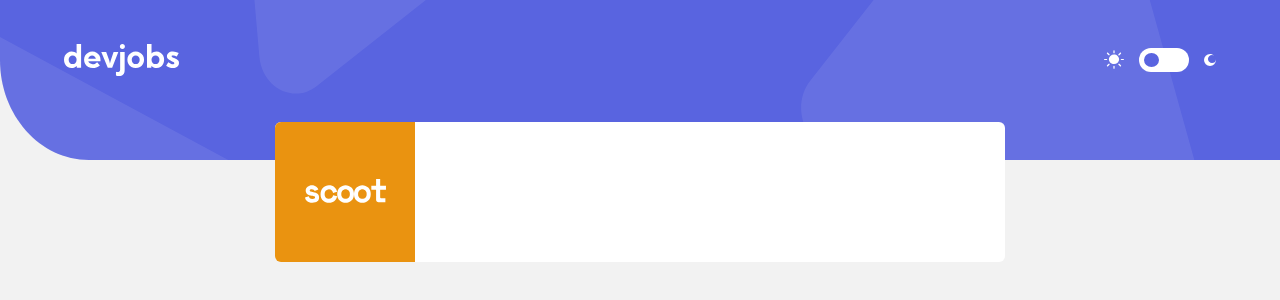
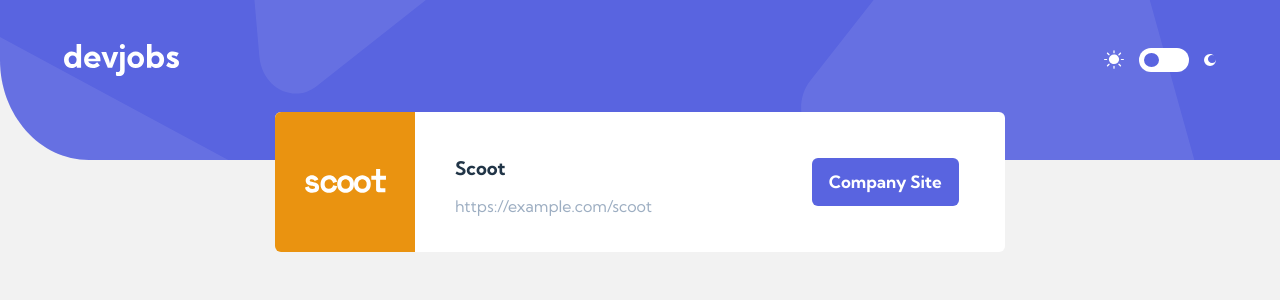
Before and after one commit to alewilliam789/devjobsapp, a React (Vite) app: page /jobs/1 in a window 1280 px wide. Shown: the top 300 px of the page. Built offline with nearby package versions, Linux system fonts and the light colour scheme.

Commit message:
Create and properly style the jobDescriptionHeader

```diff
--- a/src/components/JobDescription/JobDescription.tsx
+++ b/src/components/JobDescription/JobDescription.tsx
@@ -7,6 +7,7 @@ import Icon from "../Icon/Icon";
 
 
 import styles from './styles.module.css';
+import Button from "../Button/Button";
 
 
 
@@ -23,12 +24,17 @@ export default function JobDescription(){
     function JobHeader(){
         return (
             <>
-                <div className={` flex ${styles.jobdescription}`}>
                 <header className={`flex justify-start align-center ${styles["jobdescription-header"]}`}>
                     <Icon iconURL={data ? data.logo : ""} iconType="description" bgColor={data ? data.logoBackground : "white"} iconSize={{width:"81px", height:"max-content"}}
                         logoSize={{width:"140px",height:"140px"}} borderRad="0px"/>
+                    <div className={`flex justify-between align-center ${styles["jobdescription-company"]}`}>
+                        <div>
+                            <h3>{data?.company}</h3>
+                            <p>{data?.website}</p>
+                        </div>
+                        <Button buttonType="button" placeholderText="Company Site" size={{width:"147px",height:"48px"}} handleClick={()=>{}} />
+                    </div>
                 </header>
-                </div>
             </>
         )
     }
@@ -37,8 +43,8 @@ export default function JobDescription(){
 
     return (
         <>
-            <section>
-                <JobHeader />
+            <section className={`${styles.jobdescription}`}>
+                    <JobHeader />
             </section>
         </>
     )
--- a/src/components/JobDescription/styles.module.css
+++ b/src/components/JobDescription/styles.module.css
@@ -1,10 +1,10 @@
+
+
 .jobdescription {
     width: 730px;
-    margin: 0px auto;
+    margin:  -10px auto;
+
 }
-
-
-
 
 
 .jobdescription-header {
@@ -14,3 +14,11 @@
     border-radius: 6px;
     overflow: hidden;
 }
+
+
+.jobdescription-company {
+    width: 69%;
+    margin: 0px 40px;
+
+
+}
```
